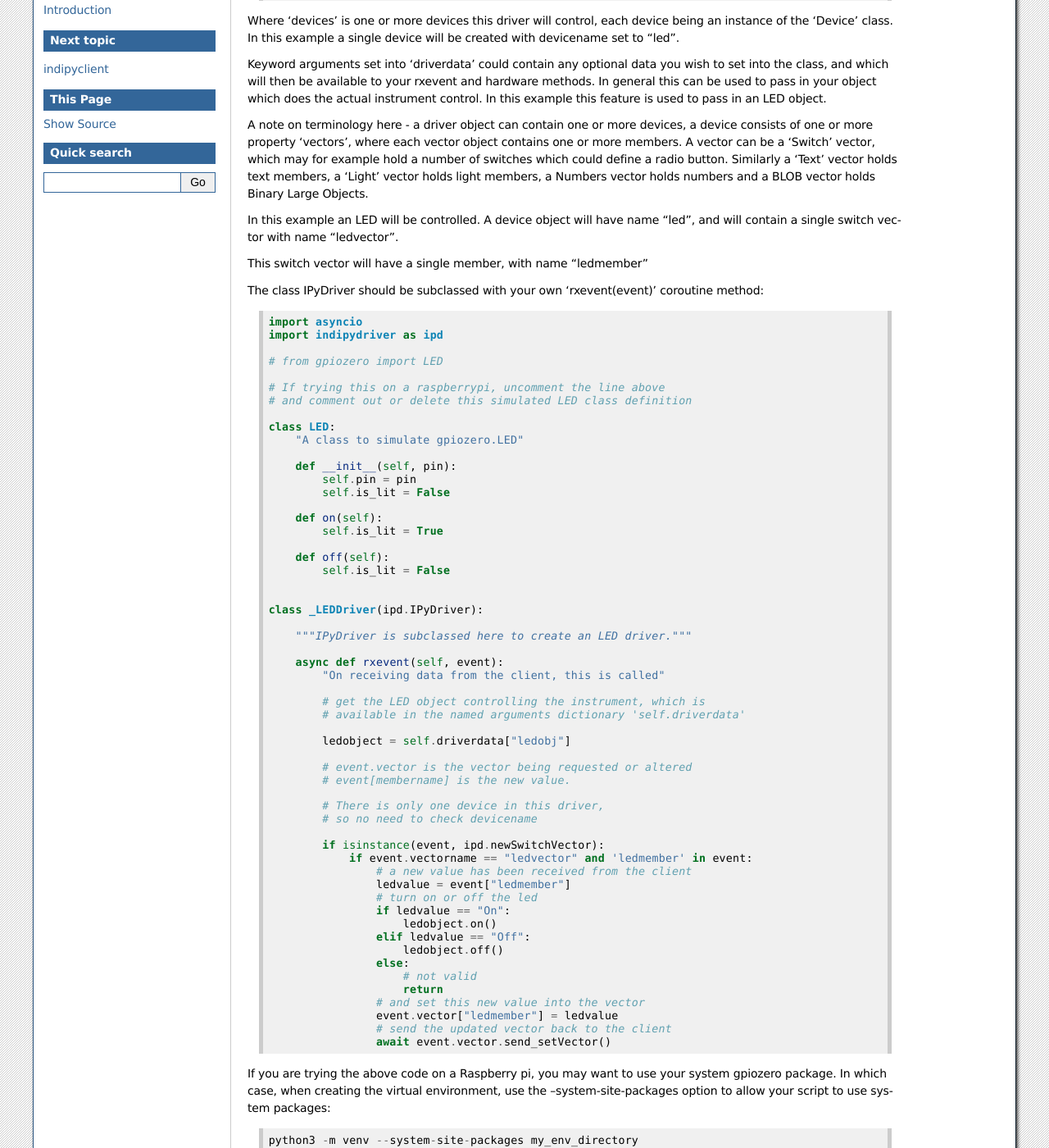
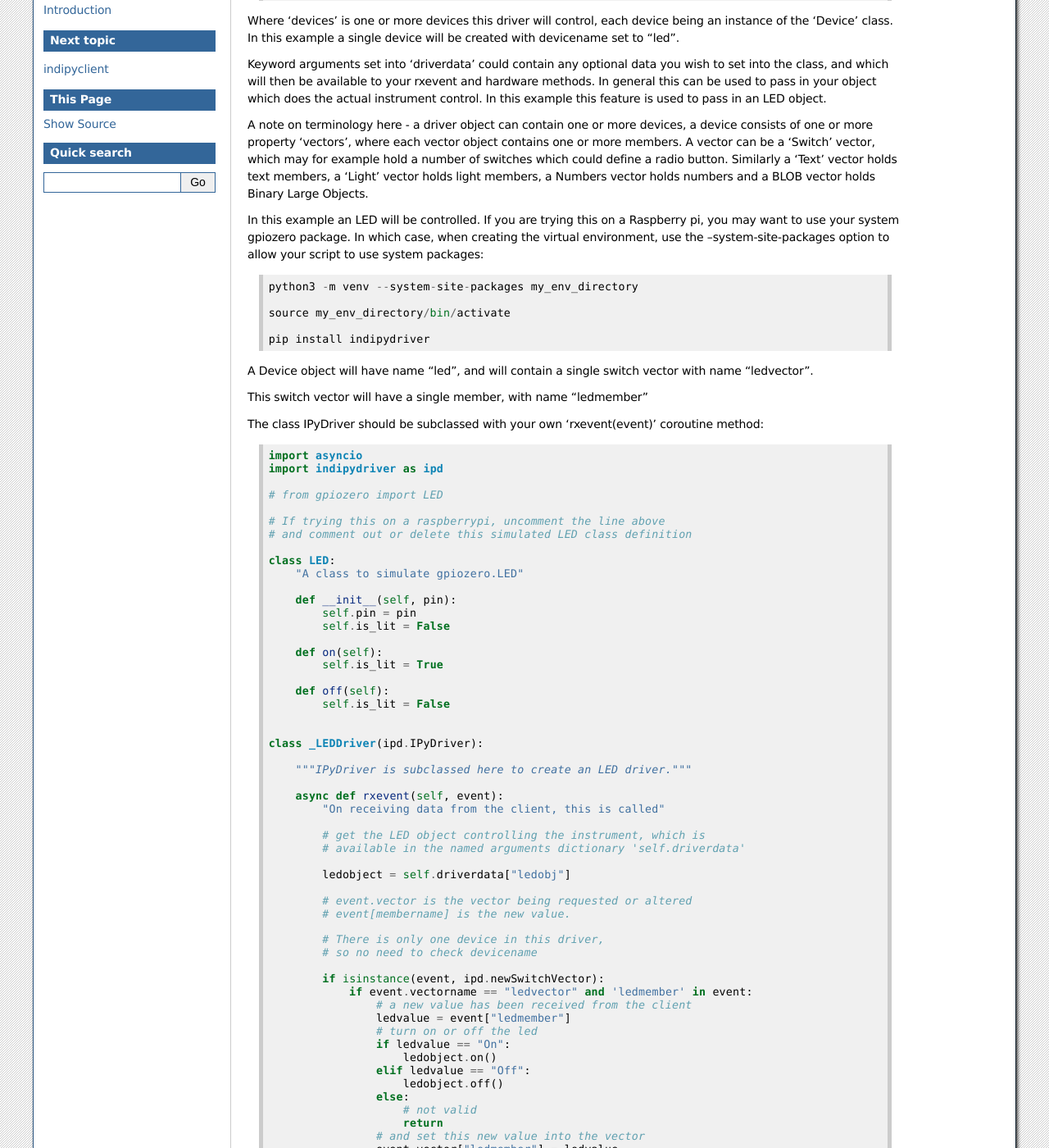
Before and after one commit to bernie-skipole/indipydriver, a Sphinx documentation site: the page built from docs/source/usage/summary.rst, in a window 1280 px wide and 1400 px high, scrolled down 242 px. Shown: the whole window at 82% size. Built offline with Sphinx 7.4.7, drawn with Linux system fonts in a browser that asks for light colours; some of the changed lines change nothing that is shown; some of the changed text lies outside the part shown.

Commit message:
Docs updated

```diff
--- a/docs/source/usage/summary.rst
+++ b/docs/source/usage/summary.rst
@@ -16,7 +16,16 @@ Keyword arguments set into 'driverdata' could contain any optional data you wish
 
 A note on terminology here - a driver object can contain one or more devices, a device consists of one or more property 'vectors', where each vector object contains one or more members. A vector can be a 'Switch' vector, which may for example hold a number of switches which could define a radio button. Similarly a 'Text' vector holds text members, a 'Light' vector holds light members, a Numbers vector holds numbers and a BLOB vector holds Binary Large Objects.
 
-In this example an LED will be controlled. A device object will have name "led", and will contain a single switch vector with name "ledvector".
+In this example an LED will be controlled. If you are trying this on a Raspberry pi, you may want to use your system gpiozero package. In which case, when creating the virtual environment, use the --system-site-packages option to allow your script to use system packages::
+
+    python3 -m venv --system-site-packages my_env_directory
+
+    source my_env_directory/bin/activate
+
+    pip install indipydriver
+
+
+A Device object will have name "led", and will contain a single switch vector with name "ledvector".
 
 This switch vector will have a single member, with name "ledmember"
 
@@ -78,16 +87,6 @@ The class IPyDriver should be subclassed with your own 'rxevent(event)' coroutin
                     event.vector["ledmember"] = ledvalue
                     # send the updated vector back to the client
                     await event.vector.send_setVector()
-
-
-If you are trying the above code on a Raspberry pi, you may want to use your system gpiozero package. In which case, when creating the virtual environment, use the --system-site-packages option to allow your script to use system packages::
-
-    python3 -m venv --system-site-packages my_env_directory
-
-    source my_env_directory/bin/activate
-
-    pip install indipydriver
-
 
 
 rxevent method
```
